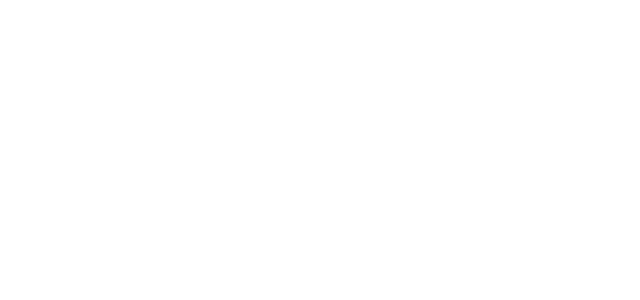
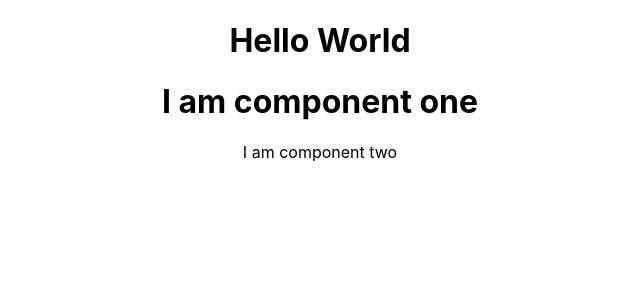
Before and after one commit to koheinthurako/React20-9-2023, a React (Create React App) app in the folder react-jsx/: page / in a window 1280 px wide. Shown: the top 300 px of the page, without its empty margins (320-960 px from the left). Built offline with nearby package versions, Linux system fonts and the light colour scheme.

Commit message:
startPoint

```diff
--- a/react-jsx/src/App.jsx
+++ b/react-jsx/src/App.jsx
@@ -1,9 +1,15 @@
+import "../src/App.css";
 import One from "./components/One";
+import Two from "./components/Two";
 
 const App = () => {
-  <div>
-    <h1>Hello World</h1>
-  </div>
+  return (
+    <div className="App">
+      <h1>Hello World</h1>
+      <One/>
+      <Two/>
+    </div>
+  );
 };
 
 export default App;
--- /dev/null
+++ b/react-jsx/src/components/Two.jsx
@@ -0,0 +1,11 @@
+import React from 'react';
+
+const Two = () => {
+  return (
+    <div>
+        <p>I am component two</p>
+    </div>
+  )
+}
+
+export default Two;
```
